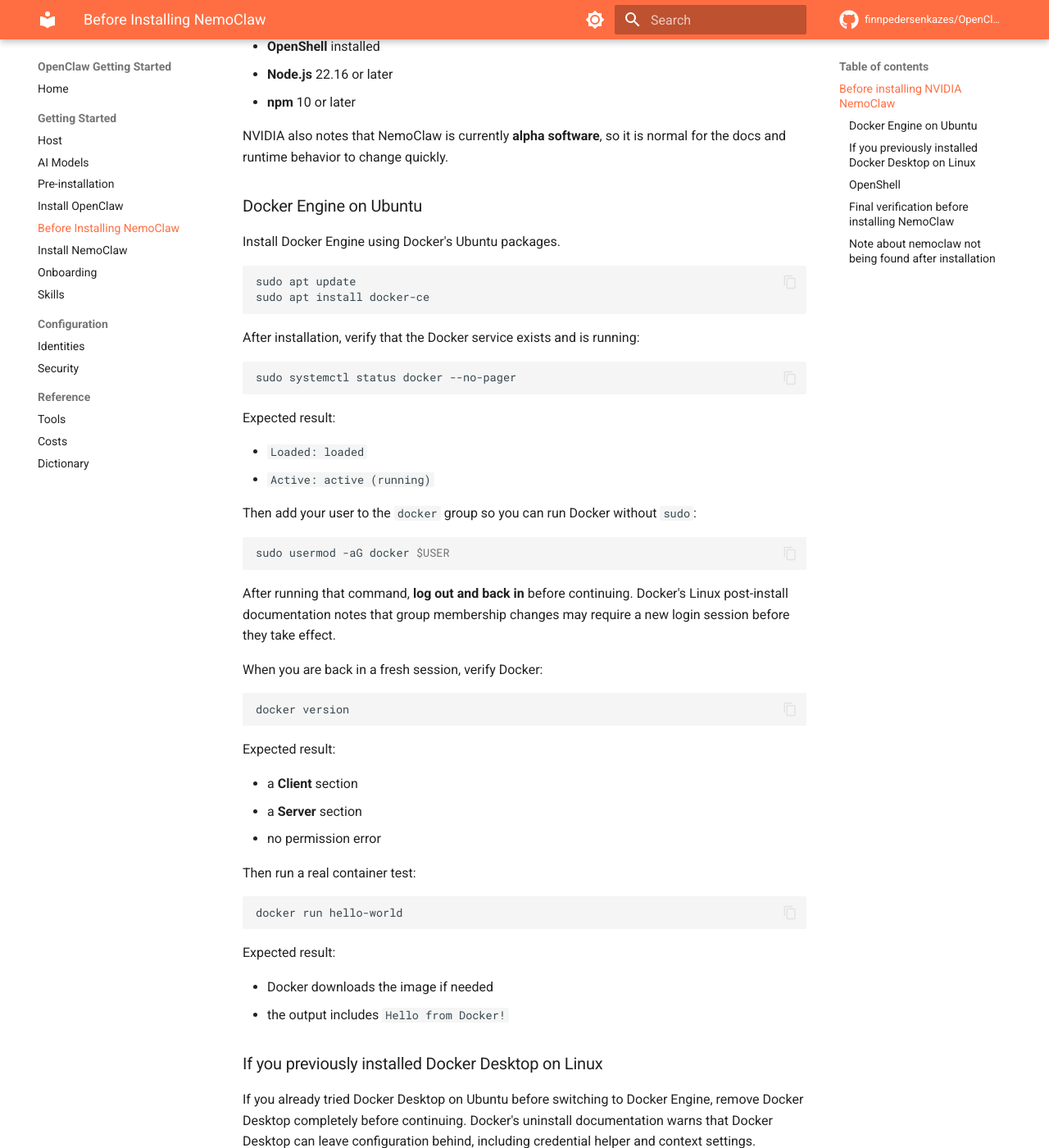
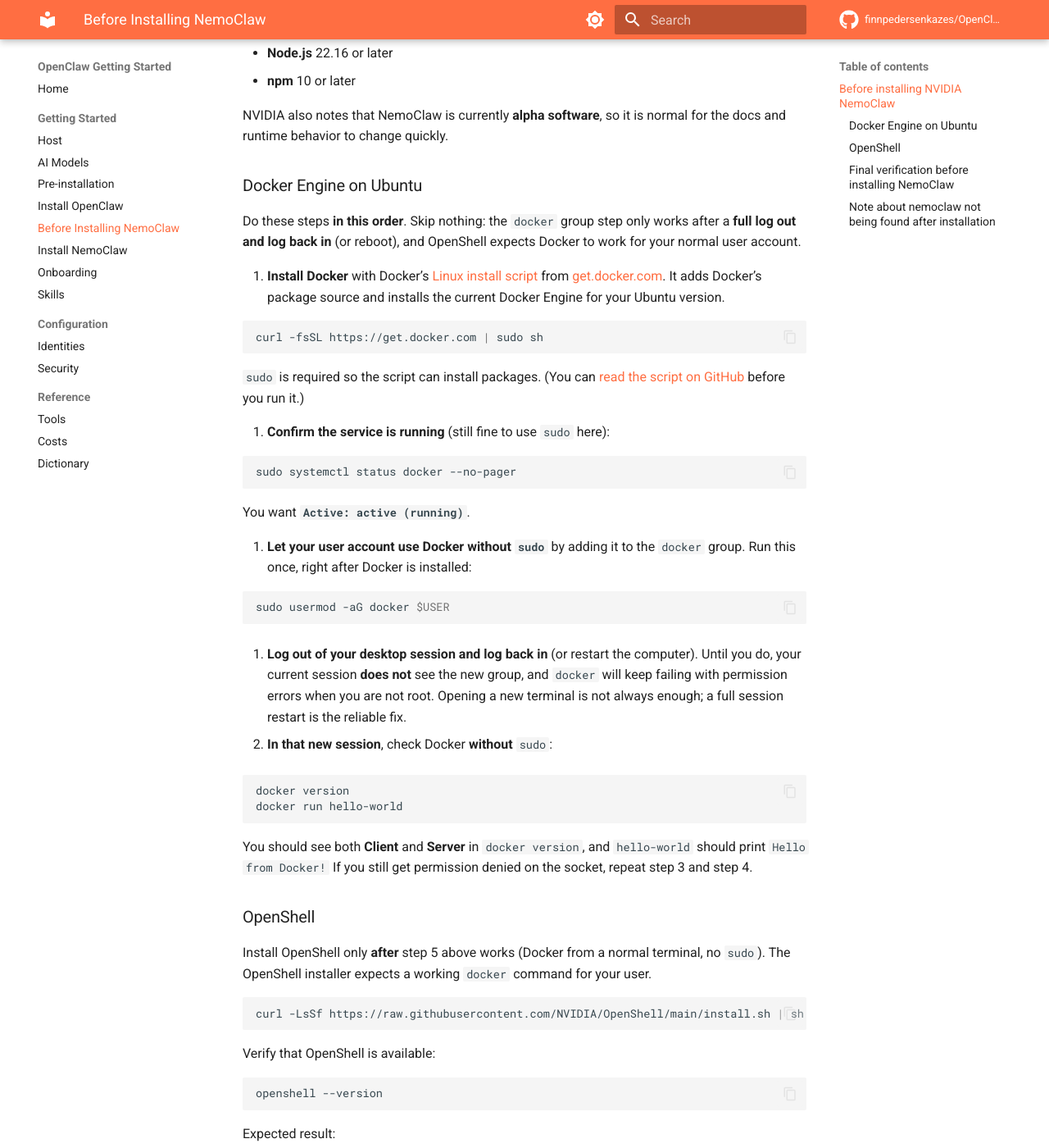
Before and after one commit to finnpedersenkazes/OpenClawGettingStarted, an MkDocs documentation site: the page built from docs/before-installing-nvidia-nemoclaw.md, in a window 1280 px wide and 1400 px high, scrolled down 447 px. Shown: the whole window at 82% size. Built offline with MkDocs 1.6.1 and Material for MkDocs 9.7.7, drawn with Linux system fonts in a browser that asks for light colours; comment, search, counter and statistics services are not loaded; some of the changed text lies outside the part shown.

Commit message:
nemo and docker

````diff
--- a/docs/before-installing-nvidia-nemoclaw.md
+++ b/docs/before-installing-nvidia-nemoclaw.md
@@ -2,7 +2,7 @@
 
 The goal of this section is simple: make sure your computer is ready **before** you run the NemoClaw installer.
 
-For **Ubuntu**, use **Docker Engine**, not Docker Desktop. NVIDIA's current NemoClaw Quickstart lists **Docker** as the primary supported container runtime on Linux, while Docker Desktop is listed for macOS Apple Silicon and Windows WSL.
+For **Ubuntu**, install **Docker Engine** with Docker’s own [install script](https://get.docker.com/). NVIDIA’s NemoClaw Quickstart expects **Docker** on Linux.
 
 For first-time success on a fresh Ubuntu machine, make sure the following are in place before you continue:
 
@@ -15,110 +15,44 @@
 
 ### Docker Engine on Ubuntu
 
-Install Docker Engine using Docker's Ubuntu packages.
+Do these steps **in this order**. Skip nothing: the `docker` group step only works after a **full log out and log back in** (or reboot), and OpenShell expects Docker to work for your normal user account.
 
-```bash
-sudo apt update
-sudo apt install docker-ce
-```
+1. **Install Docker** with Docker’s [Linux install script](https://docs.docker.com/engine/install/ubuntu/#install-using-the-convenience-script) from [get.docker.com](https://get.docker.com/). It adds Docker’s package source and installs the current Docker Engine for your Ubuntu version.
 
-After installation, verify that the Docker service exists and is running:
+   ```bash
+   curl -fsSL https://get.docker.com | sudo sh
+   ```
 
-```bash
-sudo systemctl status docker --no-pager
-```
+   `sudo` is required so the script can install packages. (You can [read the script on GitHub](https://github.com/docker/docker-install) before you run it.)
 
-Expected result:
+2. **Confirm the service is running** (still fine to use `sudo` here):
 
-- `Loaded: loaded`
-- `Active: active (running)`
+   ```bash
+   sudo systemctl status docker --no-pager
+   ```
 
-Then add your user to the `docker` group so you can run Docker without `sudo`:
+   You want **`Active: active (running)`**.
 
-```bash
-sudo usermod -aG docker $USER
-```
+3. **Let your user account use Docker without `sudo`** by adding it to the `docker` group. Run this once, right after Docker is installed:
 
-After running that command, **log out and back in** before continuing. Docker's Linux post-install documentation notes that group membership changes may require a new login session before they take effect.
+   ```bash
+   sudo usermod -aG docker $USER
+   ```
 
-When you are back in a fresh session, verify Docker:
+4. **Log out of your desktop session and log back in** (or restart the computer). Until you do, your current session **does not** see the new group, and `docker` will keep failing with permission errors when you are not root. Opening a new terminal is not always enough; a full session restart is the reliable fix.
 
-```bash
-docker version
-```
+5. **In that new session**, check Docker **without** `sudo`:
 
-Expected result:
+   ```bash
+   docker version
+   docker run hello-world
+   ```
 
-- a **Client** section
-- a **Server** section
-- no permission error
-
-Then run a real container test:
-
-```bash
-docker run hello-world
-```
-
-Expected result:
-
-- Docker downloads the image if needed
-- the output includes `Hello from Docker!`
-
-### If you previously installed Docker Desktop on Linux
-
-If you already tried Docker Desktop on Ubuntu before switching to Docker Engine, remove Docker Desktop completely before continuing. Docker's uninstall documentation warns that Docker Desktop can leave configuration behind, including credential helper and context settings.
-
-Remove Docker Desktop:
-
-```bash
-sudo apt remove docker-desktop
-```
-
-After that, check for leftover Docker Desktop configuration in your shell files:
-
-```bash
-grep -n 'DOCKER_HOST\|desktop-linux\|docker/desktop/docker.sock' ~/.bashrc ~/.profile ~/.zshrc 2>/dev/null
-```
-
-If you find an old `DOCKER_HOST` export pointing to Docker Desktop, remove it.
-
-Also inspect Docker's client configuration:
-
-```bash
-cat ~/.docker/config.json
-```
-
-If you see this:
-
-```json
-{
-  "auths": {},
-  "credsStore": "desktop",
-  "currentContext": "default"
-}
-```
-
-remove the `credsStore` entry, because it points to `docker-credential-desktop`, which is removed together with Docker Desktop. Docker documents that Docker Desktop uninstall on Linux may require manual cleanup of `credsStore` and `currentContext` in `~/.docker/config.json`.
-
-A minimal cleaned-up file can look like this:
-
-```json
-{
-  "auths": {},
-  "currentContext": "default"
-}
-```
-
-After cleanup, verify again:
-
-```bash
-docker version
-docker run hello-world
-```
+   You should see both **Client** and **Server** in `docker version`, and `hello-world` should print `Hello from Docker!` If you still get permission denied on the socket, repeat step 3 and step 4.
 
 ### OpenShell
 
-Install OpenShell after Docker Engine is working:
+Install OpenShell only **after** step 5 above works (Docker from a normal terminal, no `sudo`). The OpenShell installer expects a working `docker` command for your user.
 
 ```bash
 curl -LsSf https://raw.githubusercontent.com/NVIDIA/OpenShell/main/install.sh | sh
````
Also changed, not shown: docs/Host.md (+7 -14 lines), docs/InstallationNemo.md (+3 -5 lines).
